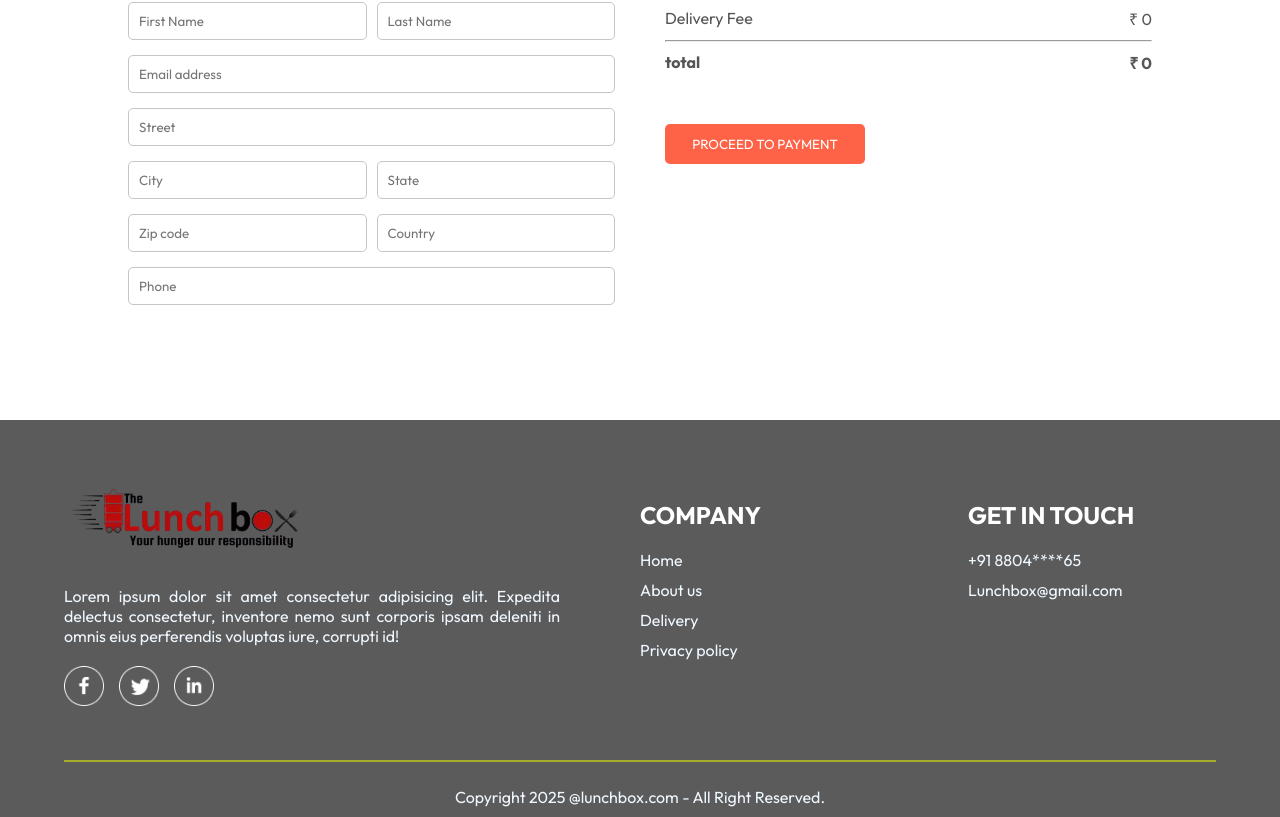
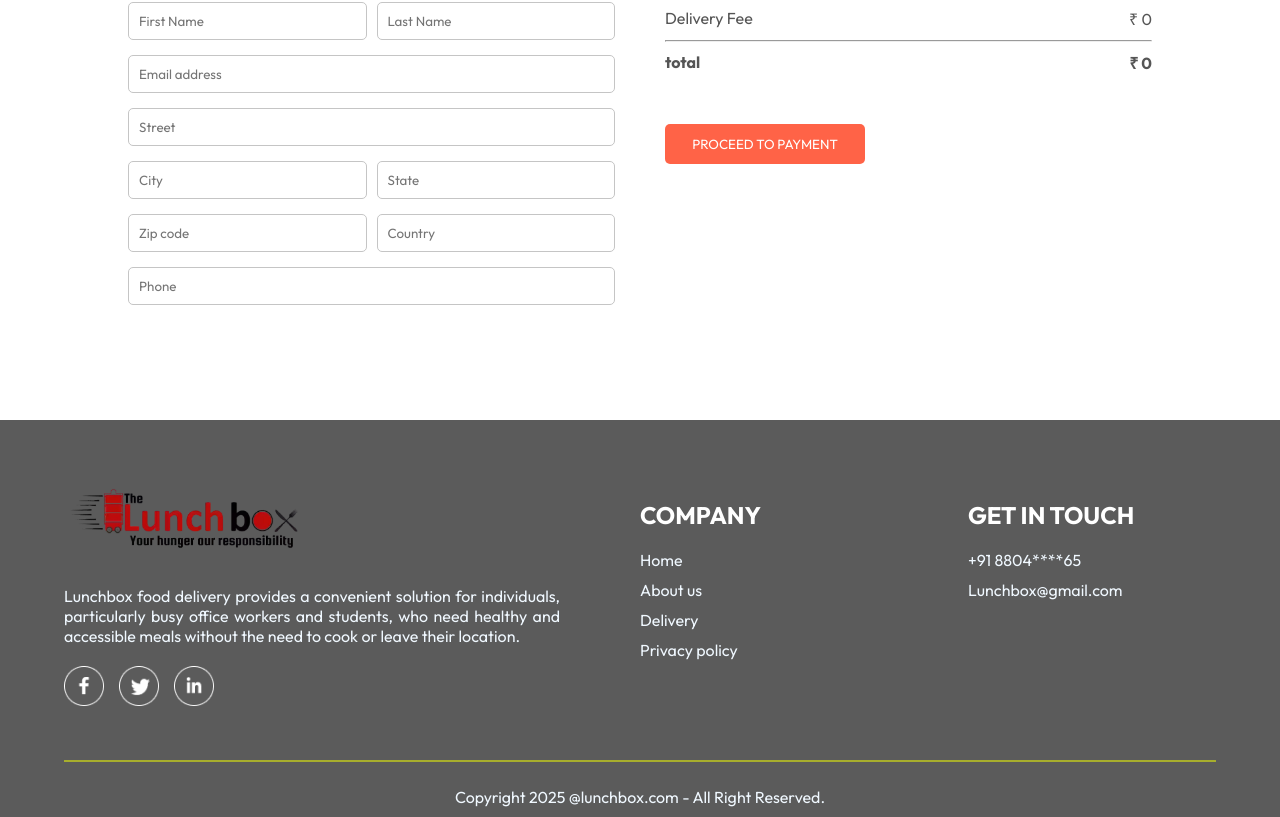
Before and after one commit to abhi143x/Food-Delivery, a React (Vite) app: page /order in a window 1280 px wide. Shown: the part 380-1197 px from the top of the page. Built offline with nearby package versions, Linux system fonts and the light colour scheme.

Commit message:
some changes

```diff
--- a/src/components/Footer/Footer.jsx
+++ b/src/components/Footer/Footer.jsx
@@ -9,7 +9,7 @@ const Footer = () => {
       <div className="footer-content">
         <div className="footer-content-left">
           <img className='footer-logo' src={assets.logo} alt="Logo" />
-          <p>Lorem ipsum dolor sit amet consectetur adipisicing elit. Expedita delectus consectetur, inventore nemo sunt corporis ipsam deleniti in omnis eius perferendis voluptas iure, corrupti id!</p>
+          <p>Lunchbox food delivery provides a convenient solution for individuals, particularly busy office workers and students, who need healthy and accessible meals without the need to cook or leave their location.</p>
           <div className="footer-social-icons">
             <img src={assets.facebook_icon} alt="Facebook" />
             <img src={assets.twitter_icon} alt="Twitter" />
```
